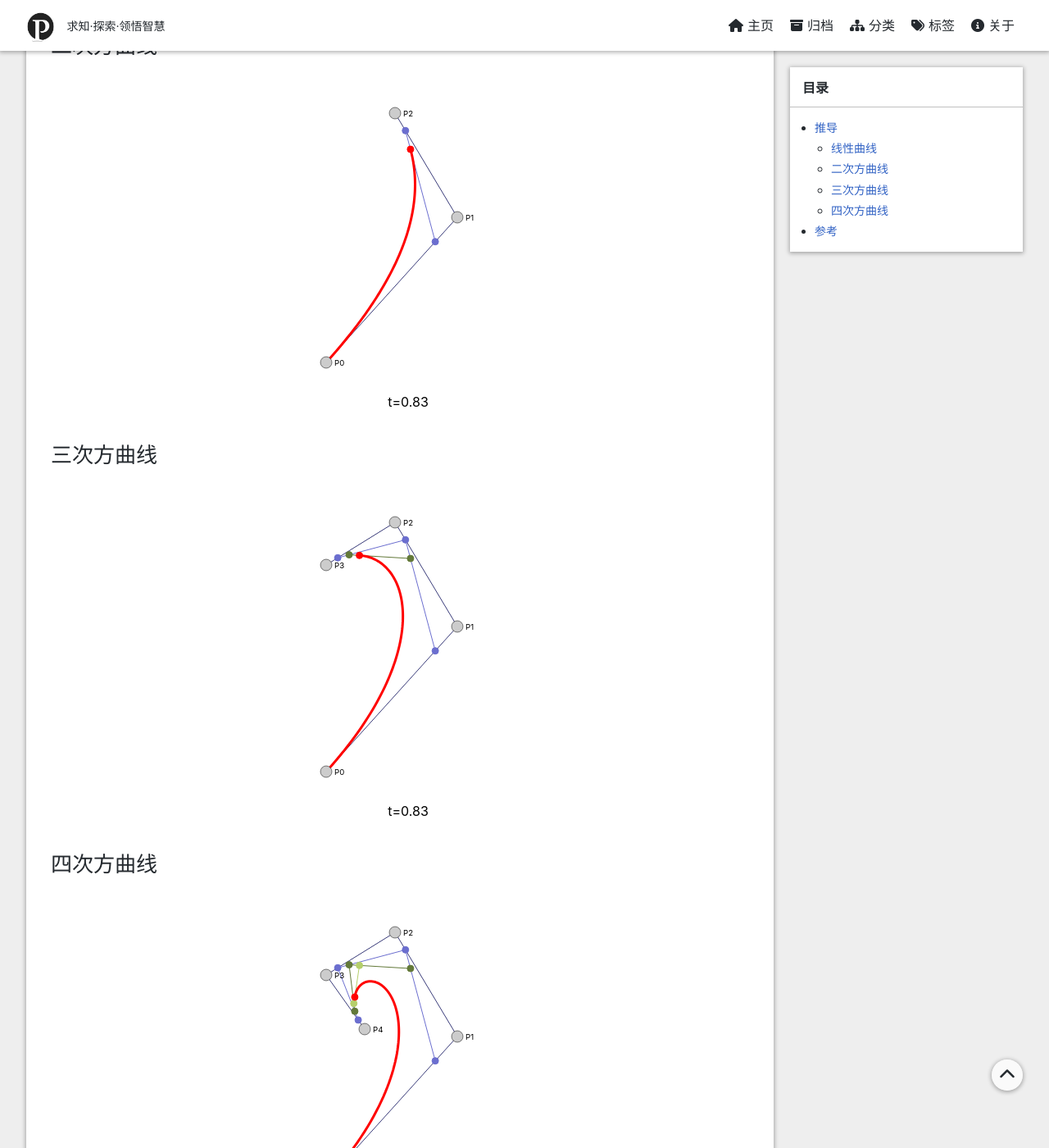
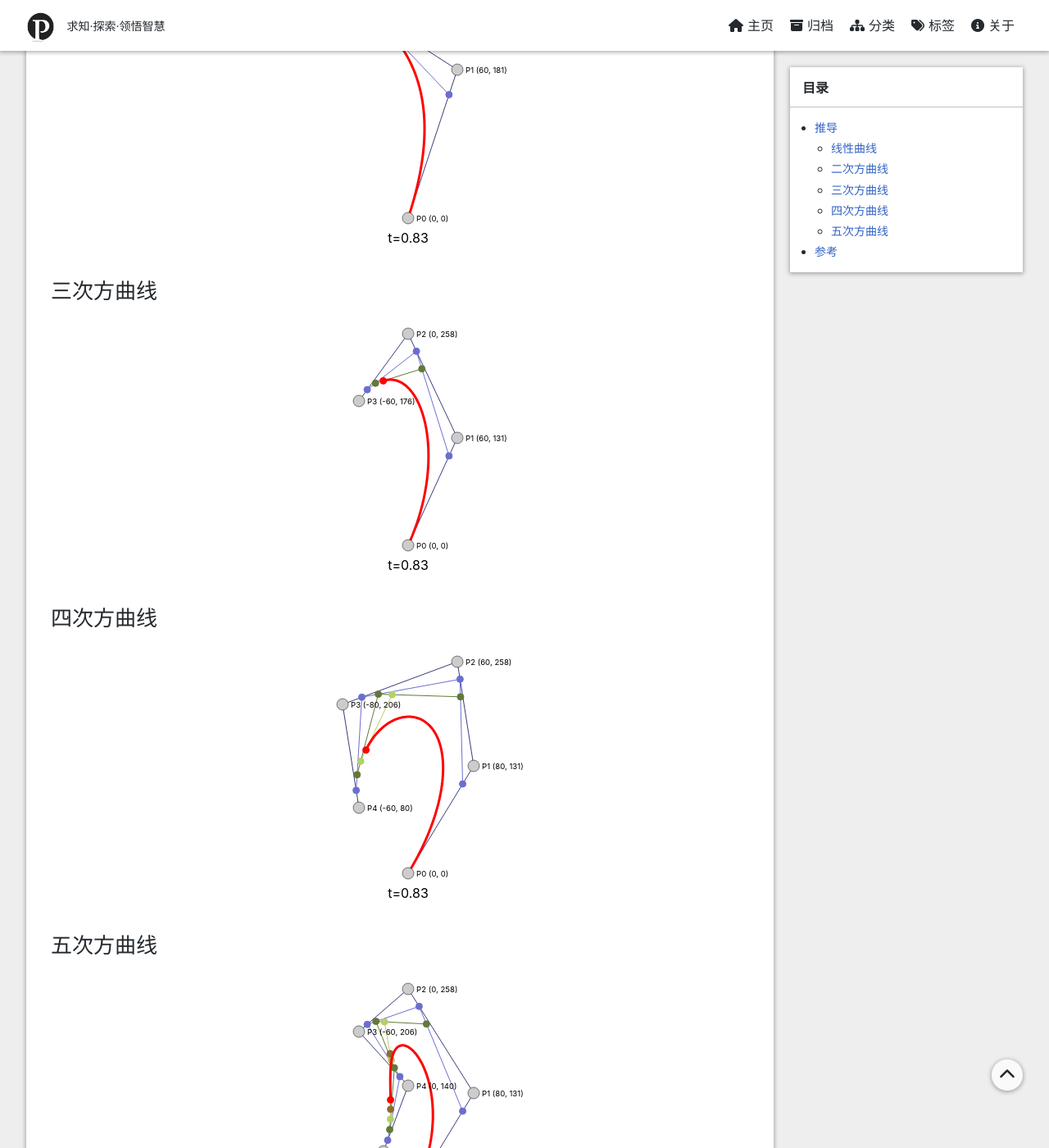
Before and after one commit to pyericz/blog, a Jekyll site: the page built from _posts/2017-09-07-bezier-curve.md, in a window 1280 px wide and 1400 px high, scrolled down 1224 px. Shown: the whole window at 82% size. Built offline with Jekyll 4.4.1, drawn with Linux system fonts in a browser that asks for light colours; nearby versions of some CDN libraries; formulas are drawn with MathJax 3; comment, search, counter and statistics services are not loaded; a style sheet for code colours, icons or effects is not loaded; some of the changed text lies outside the part shown.

Commit message:
update bezier-curve

```diff
--- a/_posts/2017-09-07-bezier-curve.md
+++ b/_posts/2017-09-07-bezier-curve.md
@@ -76,10 +76,10 @@ $$
 <div id="vis0" class="vis">
 	<script>
         var points = [
-            {x: 0, y: 346},
-            {x: 160, y: 30},
+            {x: 0, y: 0},
+            {x: 60, y: 260},
         ];
-		start(2, "#vis0", points);
+		bezierCurveAnimation("#vis0", points);
 	</script>
 </div>
 
@@ -88,7 +88,12 @@ $$
 
 <div id="vis1" class="vis">
 	<script>
-		start(3, "#vis1");
+        var points = [
+            {x: 0, y: 0},
+            {x: 60, y: 181},
+            {x: -60,y: 258},
+        ];
+		bezierCurveAnimation("#vis1", points);
 	</script>
 </div>
 
@@ -97,7 +102,13 @@ $$
 
 <div id="vis2" class="vis">
 	<script>
-		start(4, "#vis2");
+	    var points = [
+            {x: 0, y: 0},
+            {x: 60, y: 131},
+            {x: 0,y: 258},
+            {x: -60, y: 176},
+        ];
+		bezierCurveAnimation("#vis2", points);
 	</script>
 </div>
 
@@ -105,11 +116,32 @@ $$
 
 <div id="vis3" class="vis">
 	<script>
-		start(5, "#vis3");
+	    var points = [
+            {x: 0, y: 0},
+            {x: 80, y: 131},
+            {x: 60,y: 258},
+            {x: -80, y: 206},
+            {x: -60, y: 80}
+        ];
+		bezierCurveAnimation("#vis3", points);
 	</script>
 </div>
 
+### 五次方曲线
 
+<div id="vis4" class="vis">
+	<script>
+	    var points = [
+            {x: 0, y: 0},
+            {x: 80, y: 131},
+            {x: 0,y: 258},
+            {x: -60, y: 206},
+            {x: 0, y: 140},
+			{x: -30, y: 60}
+        ];
+		bezierCurveAnimation("#vis4", points);
+	</script>
+</div>
 
 
 
--- a/assets/js/2017/09/07/control.js
+++ b/assets/js/2017/09/07/control.js
@@ -1,28 +1,20 @@
-function start(n, tag, points) {
+function bezierCurveAnimation(tag, points) {
     var container = document.querySelector(tag);
     var w = container.offsetWidth,
-        h = 400,
+        h = 300,
         t = .5,
         delta = .01,
         padding = 10,
         bezier = {},
+        n = points.length,
         stroke = d3.scale.category20b(),
 	    line = d3.svg.line().x(x).y(y),
         orders = d3.range(n, n + 1);
 
-    var offset = w / 2-100;
-    if (points == undefined) {
-        points = [
-            {x: 0, y: 346},
-            {x: 160, y: 169},
-            {x: 84,y: 42},
-            {x: 0, y: 94},
-            {x: 47, y: 160}
-        ];
-    }
-
-    for (var i = 0; i < points.length; i ++) {
+    var offset = w / 2;
+    for (var i = 0; i < n; i ++) {
         points[i].x += offset;
+        points[i].y = h-3*padding - points[i].y;
     }
 
     var vis = d3.select(tag).selectAll("svg")
@@ -49,13 +41,16 @@ function start(n, tag, points) {
 				  d3.select(this).classed("drag", true);
               })
               .on("drag", function(d) {
-                  d.x = Math.min(w-20, Math.max(0, this.__origin__[0] += d3.event.dx));
-                  d.y = Math.min(h-20, Math.max(0, this.__origin__[1] += d3.event.dy));
+                  d.x = Math.min(w-2*padding, Math.max(0, this.__origin__[0] += d3.event.dx));
+                  d.y = Math.min(h-3*padding, Math.max(0, this.__origin__[1] += d3.event.dy));
                   bezier = {};
                   update();
                   vis.selectAll("circle.control")
                       .attr("cx", x)
                       .attr("cy", y);
+                  vis.selectAll("text.controltext")
+                      .text(function(d, i) { return ["P",i, " (", (d.x-offset).toFixed(0), ", ", (h-3*padding-d.y).toFixed(0), ")"].join(""); });
+
               })
               .on("dragend", function() {
                   delete this.__origin__;
@@ -74,7 +69,7 @@ function start(n, tag, points) {
         .attr("class", "controltext")
         .attr("dx", "10px")
         .attr("dy", ".4em")
-        .text(function(d, i) { return "P" + i; });
+        .text(function(d, i) { return ["P",i, " (", (points[i].x-offset).toFixed(0), ", ", (h-3*padding-points[i].y).toFixed(0), ")"].join(""); });
 
 
     var last = 0;
```
Lines whose indentation alone changed are shown as unchanged.
